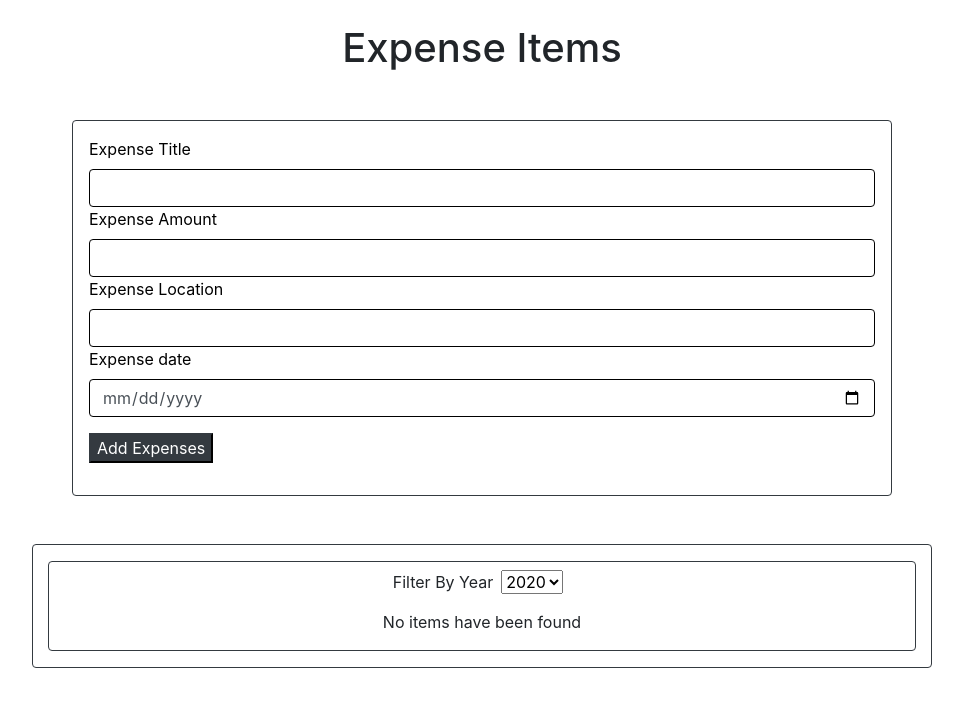
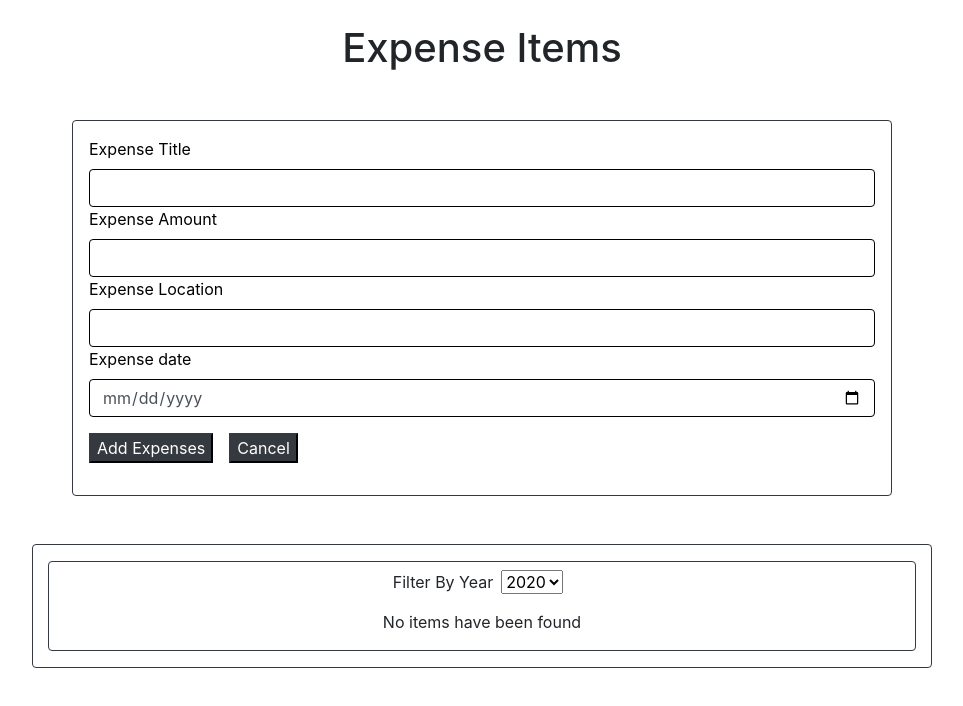
Before and after one commit to NirmalViswajith/expense-tracker, a React (Create React App) app in the folder expense-tracker/: page / in a window 1280 px wide. Shown: the top 706 px of the page, without its empty margins (158-1121 px from the left). Built offline with nearby package versions, Linux system fonts and the light colour scheme.

Commit message:
added a new button which closes the form

```diff
--- a/expense-tracker/src/components/Form/ExpenseForm.js
+++ b/expense-tracker/src/components/Form/ExpenseForm.js
@@ -1,5 +1,7 @@
 import React, { useState } from "react";
 import Form from "react-bootstrap/Form";
+import Row from "react-bootstrap/esm/Row";
+import Col from "react-bootstrap/esm/Col";
 
 const ExpenseForm = (props) => {
   const [enteredTitle, updatedTitle] = useState("");
@@ -9,7 +11,7 @@ const ExpenseForm = (props) => {
   const [enteredLocation, updatedLocation] = useState("");
   const newLocation = (event) => {
     updatedLocation(event.target.value);
-  }
+  };
   const [enteredAmount, updatedAmount] = useState("");
   const newAmount = (event) => {
     updatedAmount(event.target.value);
@@ -73,6 +75,7 @@ const ExpenseForm = (props) => {
             onChange={newDate}
           />
           <button className="btn-dark my-3">Add Expenses</button>
+          <button className="btn-dark m-3" onCancel={props.onCancel}>Cancel</button>
         </Form.Group>
       </Form>
     </div>
```
Lines whose indentation alone changed are shown as unchanged.
